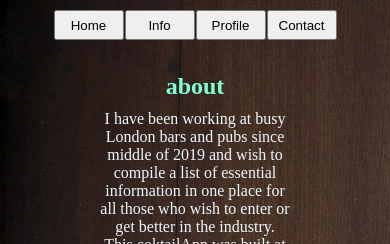
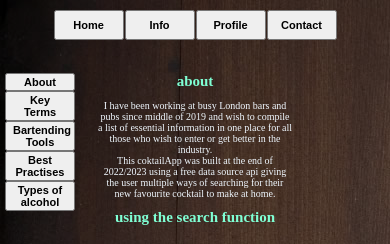
Before and after one commit to Fl3tcher-1/cocktail-app, a website: page info.html in a window 390 px wide. Shown: the top 244 px of the page. Drawn offline with Linux system fonts and the light colour scheme.

Commit message:
info page styling

```diff
--- a/info.html
+++ b/info.html
@@ -20,7 +20,17 @@
     </nav>
     <br>
 
-    <div class="infoContainer">
+ <!-- <div class="infoContainer"> -->
+    <!-- shows and hides different divs based on which button clicked -->
+    <div class="infoButtons">
+        <button onclick="ShowSection('about')">About</button>
+        <button onclick="ShowSection('keyTermsSection')">Key Terms</button>
+        <button onclick="ShowSection('bartendingTools')">Bartending Tools</button>
+        <button onclick="ShowSection('bestPractises')">Best Practises</button>
+        <button onclick="ShowSection('typesOfAlcohol')">Types of alcohol</button>
+    </div>
+
+    <div id="about" class="active">
     <h2> about</h2>
     <p class="pinfo">
         I have been working at busy London bars and pubs since middle of 2019 and wish to compile a list of
@@ -48,8 +58,6 @@
         *please be explicit for the ingredient you are searhcing for otherwise you may get unexpected results
         e.g. search for "blue curacao" instead of "blue" or "curacao" for those options are an incomplete ingredient*
     </p>
-    <!-- <ol class="infoList"> -->
-    <!-- spirit type: -->
 
      <li class="infoList">spirit type:</li>
         <li class="infoList">gin</li>
@@ -58,12 +66,10 @@
         <li class="infoList">rum</li>
         <li class="infoList">tequila</li>
         <br>
-     <!-- fruit: -->
         <li class="infoList">fruit:</li>
         <li class="infoList">banana</li>
         <li class="infoList">orange</li>
         <li class="infoList">apple</li>
-    <!-- </ol> -->
     <br>
     <h2>search by category</h2>
     <p class="pinfo">this refers to the category the drink is in--- cocktail, beer ordinary</p>
@@ -72,7 +78,10 @@
     <h2>search by alcoholic</h2>
     <p class="pinfo"> currently you are not able to search for a specific non-alcoholic cocktail--- this will simply return all alcoholic or non alcoholic drinks</p>
     <br>
+     </div>
 
+
+    <div id="keyTermsSection" >
         <h2>bartending key terms</h2>
         <li class="infoList">jigger:</li>
         <li class="infoList">freepour:</li>
@@ -105,9 +114,10 @@
         <li class="infoList">cider:</li>
         <li class="infoList">pimms cup:</li>
 
-    <br>
-
-    <h2>bartending essesntial tools</h2>
+    </div>
+    <!-- <br> -->
+    <div id="bartendingTools">
+        <h2>bartending essential tools</h2>
         <li class="infoList">jigger:</li>
         <li class="infoList">muddler:</li>
         <li class="infoList">bottle opener/corkscrew:</li>
@@ -121,8 +131,10 @@
         <li class="infoList">glassware:</li>
         <li class="infoList">bar spoon:</li>
 
-    <br>
+    </div>
+    <!-- <br> -->
 
+    <div id="bestPractises">
         <h2>best practises</h2>
         <li class="infoList">clean as you go:</li>
         <li class="infoList">NEVER USE GLASS TO SCOOP UP ICE:</li>
@@ -141,9 +153,11 @@
         <li class="infoList">know id check policy for your countryand premises:</li>
         <li class="infoList">remember when last orders are due:</li>
         <li class="infoList">NEVER USE GLASS TO SCOOP UP ICE:</li>
-    <br>
-
+    </div>
+    <!-- <br> -->
+    <div id="typesOfAlcohol">
         <h2>types of alcohol</h2>
+        <div class="alcoholType">
             <br>
             <h3>beers /ciders</h3>
             <li class="infoList">lager:</li>
@@ -161,7 +175,9 @@
             <li class="infoList">cider:</li>
             <li class="infoList">sparkling cider:</li>
             <br>
+        </div>
 
+        <div class="alcoholType">
             <h3>spirits</h3>
             <li class="infoList">vodka:</li>
             <li class="infoList">gin:</li>
@@ -170,12 +186,16 @@
             <li class="infoList">whisky:</li>
             <li class="infoList">brandy:</li>
             <li class="infoList">mezcal:</li>
-    not common:
+            <h3> not common:</h3>
+
             <li class="infoList">absinthe:</li>
             <li class="infoList">pisco:</li>
             <li class="infoList">shochu:</li>
             <br>
 
+        </div>
+
+        <div class="alcoholType">
             <h3>wines</h3>
             <li class="infoList">red wine:</li>
             <li class="infoList">white wine:</li>
@@ -184,6 +204,8 @@
             <li class="infoList">fortified wine:</li>
             <br>
 
+
+        </div>
         <h3>cocktails</h3>
         <li class="infoList">classic cocktails:</li>
         <li class="infoList">sour cocktails:</li>
@@ -197,11 +219,13 @@
         <br>
 
         <h3>liquers</h3>
-    liquers used in most bars:
+
+        <h3>liquers used in most bars:</h3>
         <li class="infoList">cream liquers:</li>
         <li class="infoList">coffee liquers:</li>
         <li class="infoList">citrus liquers:</li>
-    more specialised liquers:
+
+        <h3> more specialised liquers:</h3>
         <li class="infoList">fruit liquers:</li>
         <li class="infoList">herb and spice liquers:</li>
         <li class="infoList">nut liquers:</li>
@@ -213,7 +237,8 @@
         <li class="infoList">sherry:</li>
         <li class="infoList">port:</li>
         <li class="infoList">vermouth:</li>
-    not common:
+
+        <h3>not common:</h3>
         <li class="infoList">madeira:</li>
         <li class="infoList">marsala:</li>
         <li class="infoList">dubonnet:</li>
@@ -228,6 +253,11 @@
 
     </div>
 
+<!-- </div> -->
+
     <script src="./main.js"></script>
+    <script>
+
+    </script>
 </body>
 </html>
--- a/main.js
+++ b/main.js
@@ -428,3 +428,12 @@ if (elements !== null){
 function checkNUll(obj){
 return Object.values(obj).includes(null)
 }
+
+
+function ShowSection(sectionId){
+    console.log(sectionId)
+    document.querySelectorAll('div').forEach(div=>{
+        div.classList.remove('active');
+    });
+    document.getElementById(sectionId).classList.add('active');
+}
--- a/style.css
+++ b/style.css
@@ -191,13 +191,46 @@ img{
 
 /* *************************************************info.html**************************************8 */
 
-.infoContainer{
+.infoContainer, #about{
     display: flex;
     flex-direction: column;
-    /* max-width: 50%; */
     justify-content: center;
+    align-items:center ;
+    /* justify-content: center;
     align-items: center;
     text-align: center;
+    gap: 5px; */
+    /* margin-left: -65%; */
+
+}
+
+.infoButtons{
+    /* font-size: 5px; */
+    display: flex;
+    flex-direction: column;
+    float: left;
+    margin-left: 15%;
+    margin-right: -25%;
+    padding: 0;
+    position: sticky;
+    top: 0px;
+}
+
+
+/* changes button sizes and text sizes on small screens */
+@media (max-width: 480px) {
+    .infoButtons{
+        margin-left: 5px;
+        width: 70px;
+    }
+    #about,#keyTermsSection, #bartendingTools, #bestPractises,#typesOfAlcohol{
+        font-size: 10px;
+        margin: 0;
+    }
+    button{
+    font-size: 11px;
+    font-weight:550;
+    }
 }
 
 p{
@@ -211,6 +244,21 @@ p{
     width: 50%;
     /* width: 50%; */
 }
+
+/* hides and unhides different sections */
+#about,#keyTermsSection, #bartendingTools, #bestPractises,#typesOfAlcohol{
+    display: none;
+}
+#keyTermsSection.active, #bartendingTools.active,#bestPractises.active,#typesOfAlcohol.active{
+    display: block;
+}
+
+#about.active{
+    display: flex;
+}
+
+
+
 
 
 /* *************************************************contact.html**************************************8 */
```
Lines whose indentation alone changed are shown as unchanged.
